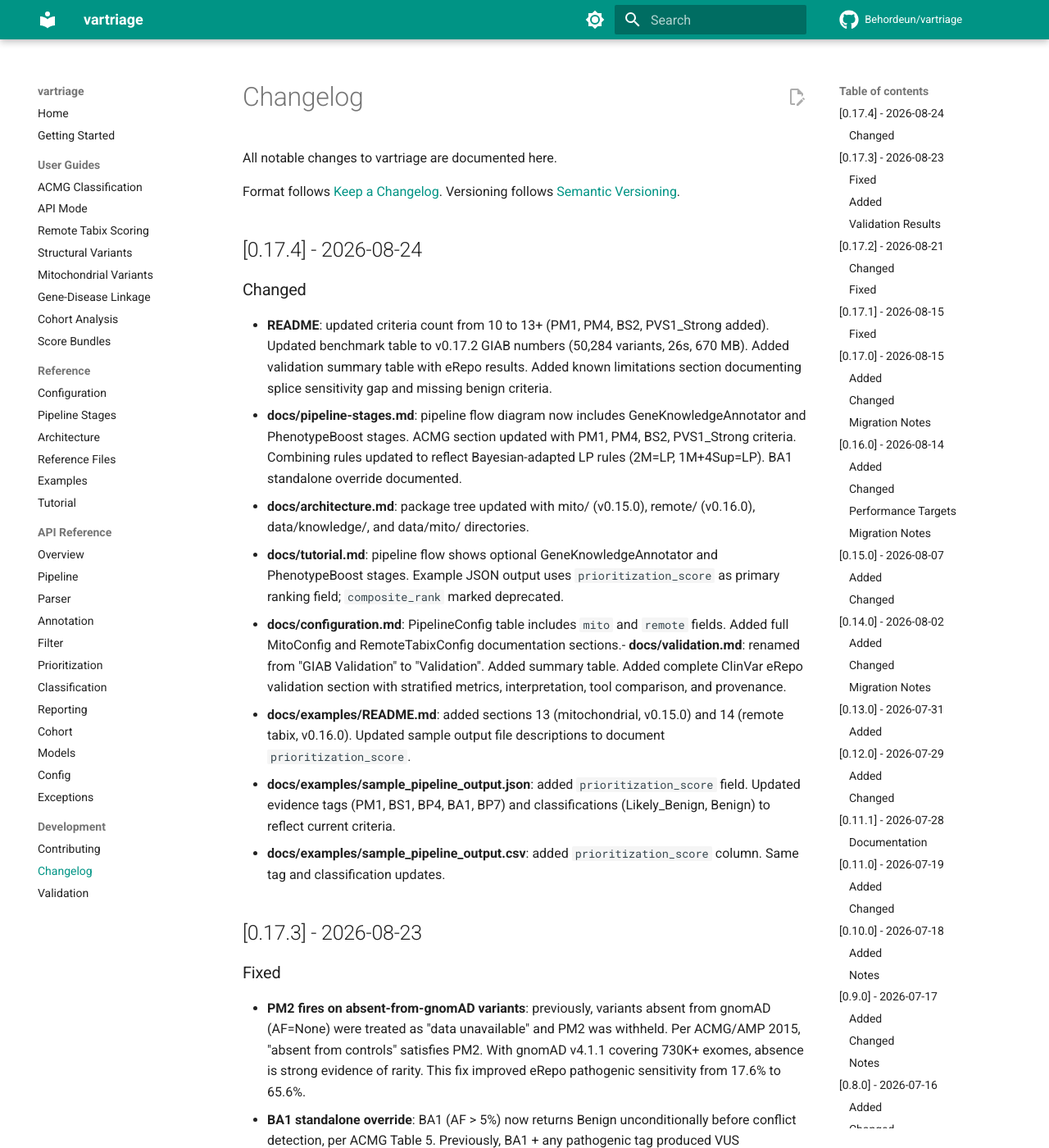
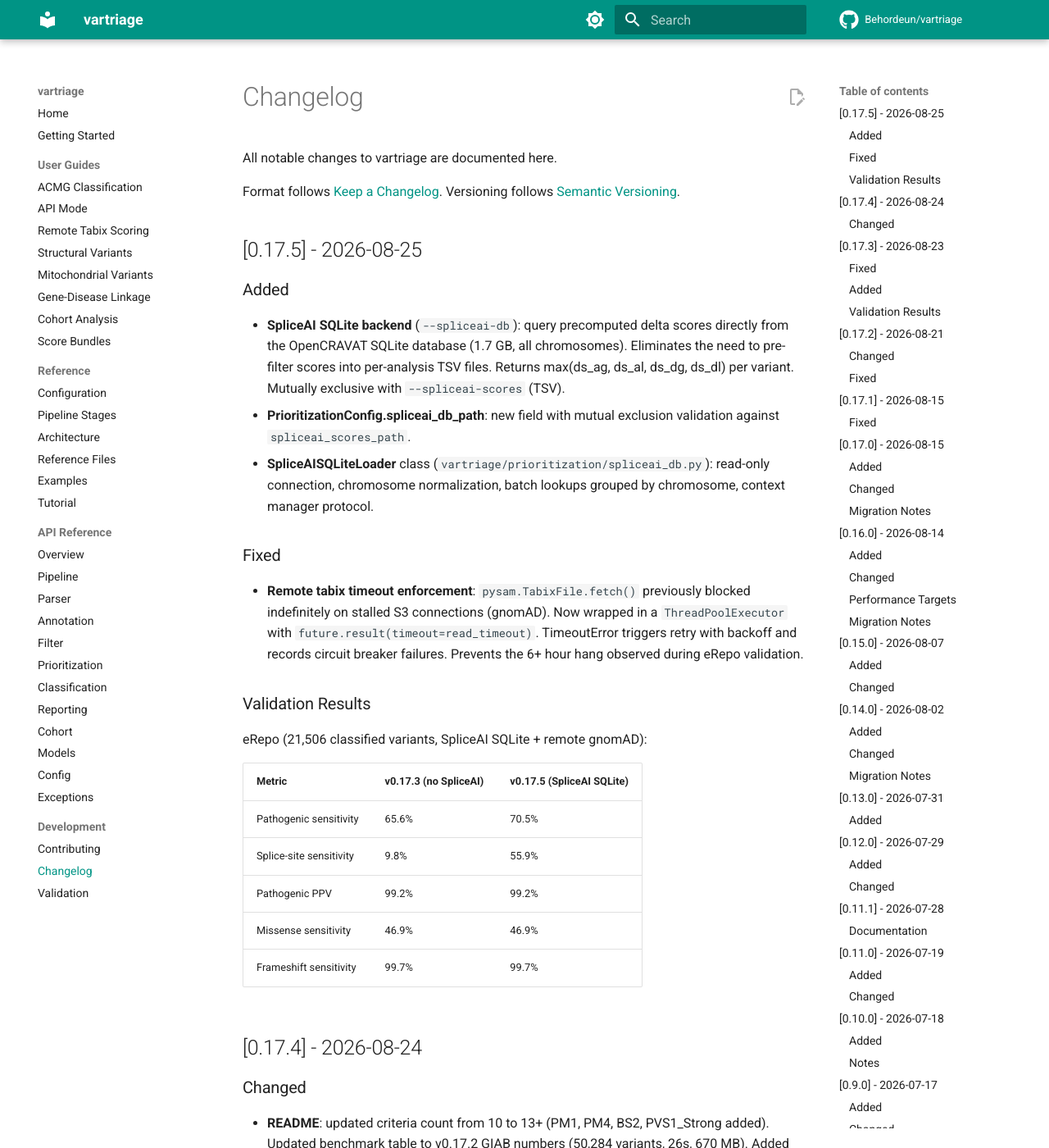
Before and after one commit to Behordeun/vartriage, an MkDocs documentation site: the page built from docs/changelog.md, in a window 1280 px wide and 1400 px high. Shown: the whole window at 82% size. Built offline with MkDocs 1.6.1 and Material for MkDocs 9.7.7, drawn with Linux system fonts in a browser that asks for light colours; comment, search, counter and statistics services are not loaded.

Commit message:
chore: bump version to 0.17.5, add changelog
SpliceAI SQLite backend + remote tabix timeout fix.
Splice-site sensitivity 9.8% -> 55.9%, overall 65.6% -> 70.5%.

```diff
--- a/docs/changelog.md
+++ b/docs/changelog.md
@@ -3,6 +3,30 @@
 All notable changes to vartriage are documented here.
 
 Format follows [Keep a Changelog](https://keepachangelog.com/en/1.1.0/). Versioning follows [Semantic Versioning](https://semver.org/spec/v2.0.0.html).
+
+## [0.17.5] - 2026-08-25
+
+### Added
+
+- **SpliceAI SQLite backend** (`--spliceai-db`): query precomputed delta scores directly from the OpenCRAVAT SQLite database (1.7 GB, all chromosomes). Eliminates the need to pre-filter scores into per-analysis TSV files. Returns max(ds_ag, ds_al, ds_dg, ds_dl) per variant. Mutually exclusive with `--spliceai-scores` (TSV).
+- **PrioritizationConfig.spliceai_db_path**: new field with mutual exclusion validation against `spliceai_scores_path`.
+- **SpliceAISQLiteLoader** class (`vartriage/prioritization/spliceai_db.py`): read-only connection, chromosome normalization, batch lookups grouped by chromosome, context manager protocol.
+
+### Fixed
+
+- **Remote tabix timeout enforcement**: `pysam.TabixFile.fetch()` previously blocked indefinitely on stalled S3 connections (gnomAD). Now wrapped in a `ThreadPoolExecutor` with `future.result(timeout=read_timeout)`. TimeoutError triggers retry with backoff and records circuit breaker failures. Prevents the 6+ hour hang observed during eRepo validation.
+
+### Validation Results
+
+eRepo (21,506 classified variants, SpliceAI SQLite + remote gnomAD):
+
+| Metric | v0.17.3 (no SpliceAI) | v0.17.5 (SpliceAI SQLite) |
+| -------- | ------------------------ | --------------------------- |
+| Pathogenic sensitivity | 65.6% | 70.5% |
+| Splice-site sensitivity | 9.8% | 55.9% |
+| Pathogenic PPV | 99.2% | 99.2% |
+| Missense sensitivity | 46.9% | 46.9% |
+| Frameshift sensitivity | 99.7% | 99.7% |
 
 ## [0.17.4] - 2026-08-24
 
--- a/pyproject.toml
+++ b/pyproject.toml
@@ -4,7 +4,7 @@ build-backend = "hatchling.build"
 
 [project]
 name = "vartriage"
-version = "0.17.4"
+version = "0.17.5"
 description = "A clinical-grade variant interpretation library: ACMG classification, annotation, structural and mitochondrial analysis, cohort statistics, prioritization, and multi-format reporting from VCF data"
 license = "MIT"
 requires-python = ">=3.10"
```
